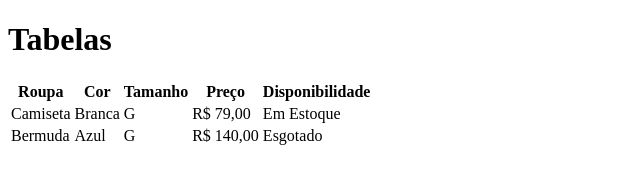
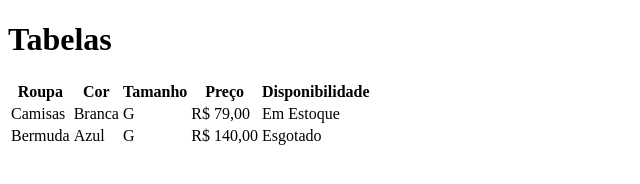
Before and after one commit to Pablofariadasilva/HTML-Basico-Aula-09-Tabelas, a plain HTML site: page index.html in a window 1280 px wide. Shown: the full height of the page, 0-640 px from the left. Drawn offline with Linux system fonts and the light colour scheme.

Commit message:
Alterado de Camisetas para Camisas.

```diff
--- a/index.html
+++ b/index.html
@@ -19,7 +19,7 @@
             <th>Disponibilidade</th>
         </tr>
         <tr>
-            <td>Camiseta</td>
+            <td>Camisas</td>
             <td>Branca</td>
             <td>G</td>
             <td>R$ 79,00</td>
```
